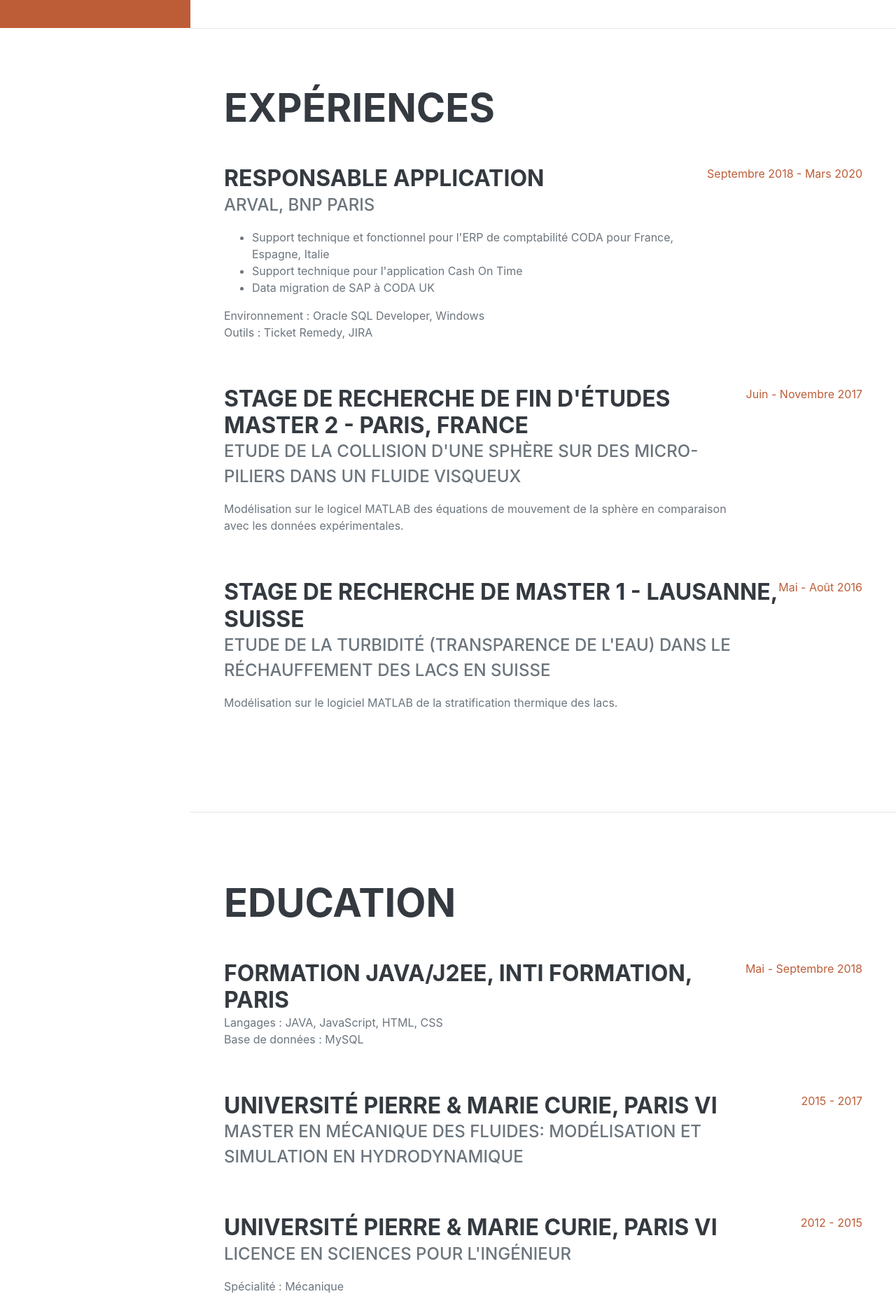
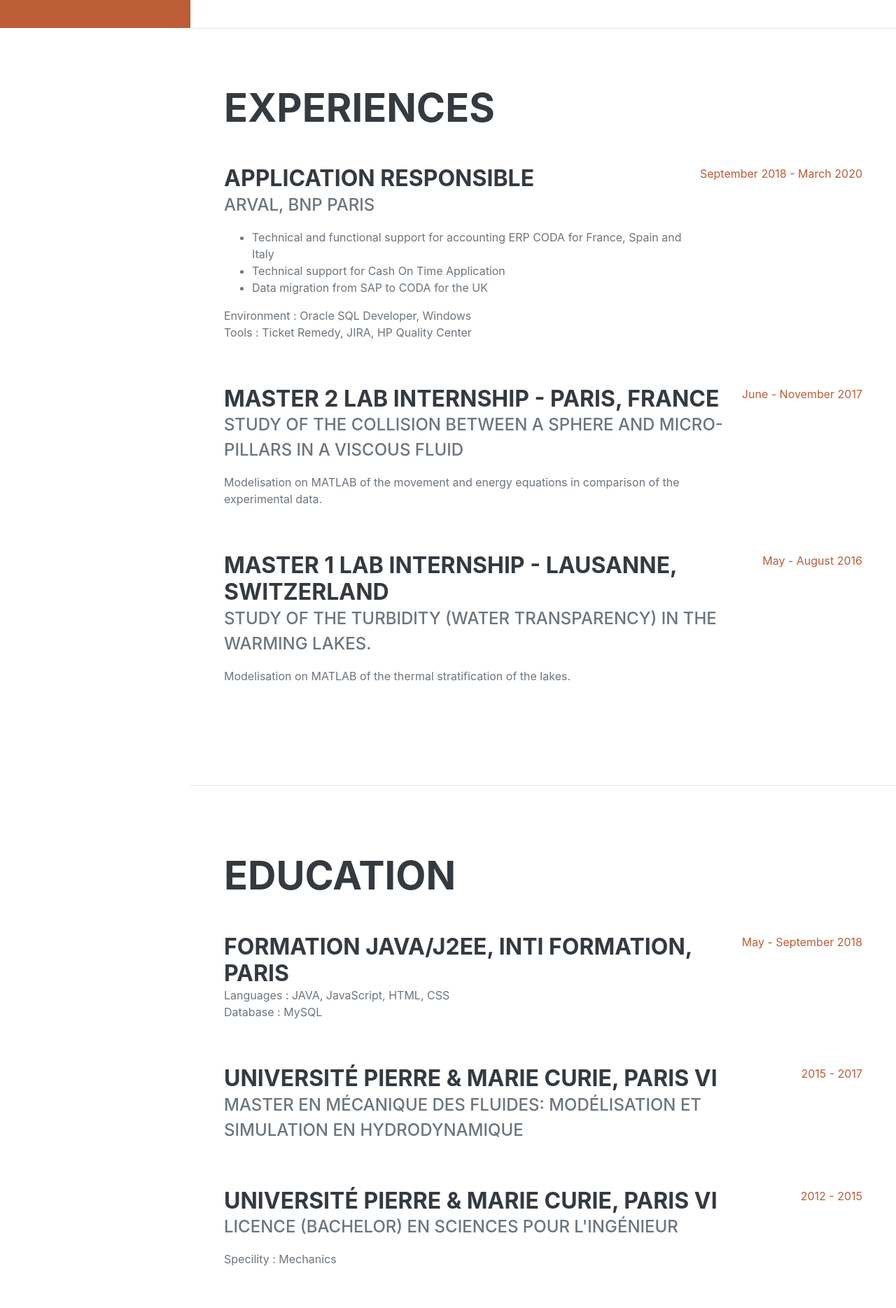
Before and after one commit to teamatcha/my-portfolio, a plain HTML site: page index.html in a window 1280 px wide. Shown: the part 760-2629 px from the top of the page at 70% size. Drawn offline with nearby package versions, Linux system fonts and the light colour scheme; a web font is replaced by a local one.

Commit message:
change from fr=>en

```diff
--- a/index.html
+++ b/index.html
@@ -35,7 +35,7 @@
                     <li class="nav-item"><a class="nav-link js-scroll-trigger" href="#education">Education</a></li>
                    <!-- <li class="nav-item"><a class="nav-link js-scroll-trigger" href="#skills">Skills</a></li>-->
                    <!--<li class="nav-item"><a class="nav-link js-scroll-trigger" href="#interests">Interests</a></li>-->
-                    <li class="nav-item"><a class="nav-link js-scroll-trigger" href="#awards">Projets</a></li>
+                    <li class="nav-item"><a class="nav-link js-scroll-trigger" href="#awards">Projects</a></li>
                 </ul>
             </div>
         </nav>
@@ -53,9 +53,9 @@
                        <!-- <a href="mailto:name@email.com">name@email.com</a>-->
                     </div>
                     <p class="lead mb-5">
-                        Intéressée par les nouvelles technologies et le développement web, je me forme actuellement en autodidacte via le site TheOdinProject.com
-                        en <strong>JavaScript</strong> et <strong>Ruby</strong>. Vous pouvez trouver sous la rubrique PROJETS des projets réalisés dans ces deux langages.
-                        </p>
+                        Interested in web development and new technologies, I am currently learning <strong>JavaScript</strong> et <strong>Ruby</strong> through the website TheOdinProject.
+
+                    </p>
                     <!--<div class="social-icons">
                         <a class="social-icon" href="#"><i class="fab fa-linkedin-in"></i></a>
                         <a class="social-icon" href="#"><i class="fab fa-github"></i></a>
@@ -66,38 +66,38 @@
             <!-- Experience-->
             <section class="resume-section" id="experience">
                 <div class="resume-section-content">
-                    <h2 class="mb-5">Expériences</h2>
+                    <h2 class="mb-5">Experiences</h2>
                     <div class="d-flex flex-column flex-md-row justify-content-between mb-5">
                         <div class="flex-grow-1">
-                            <h3 class="mb-0">Responsable Application</h3>
+                            <h3 class="mb-0">Application Responsible </h3>
                             <div class="subheading mb-3">ARVAL, BNP Paris</div>
                             <p>
                                 <ul>
-                                    <li>Support technique et fonctionnel pour l'ERP de comptabilité CODA pour France, Espagne, Italie</li>
-                                    <li>Support technique pour l'application Cash On Time</li>
-                                    <li>Data migration de SAP à CODA UK</li>
+                                    <li>Technical and functional support for accounting ERP CODA for France, Spain and Italy</li>
+                                    <li>Technical support for Cash On Time Application</li>
+                                    <li>Data migration from SAP to CODA for the UK</li>
                                 </ul>
-                                Environnement : Oracle SQL Developer, Windows <br>
-                                Outils : Ticket Remedy, JIRA
+                                Environment : Oracle SQL Developer, Windows <br>
+                                Tools : Ticket Remedy, JIRA, HP Quality Center
                             </p>
                         </div>
-                        <div class="flex-shrink-0"><span class="text-primary">Septembre 2018 - Mars 2020</span></div>
+                        <div class="flex-shrink-0"><span class="text-primary">September 2018 - March 2020</span></div>
                     </div>
                     <div class="d-flex flex-column flex-md-row justify-content-between mb-5">
                         <div class="flex-grow-1">
-                            <h3 class="mb-0">Stage de recherche de fin d'études Master 2 - Paris, France   </h3>
-                            <div class="subheading mb-3">Etude de la collision d'une sphère sur des micro-piliers dans un fluide visqueux</div>
-                            <p>Modélisation sur le logicel MATLAB des équations de mouvement de la sphère en comparaison avec les données expérimentales. </p>
+                            <h3 class="mb-0">Master 2 Lab Internship - Paris, France   </h3>
+                            <div class="subheading mb-3">Study of the collision between a sphere and micro-pillars in a viscous fluid</div>
+                            <p>Modelisation on MATLAB of the movement and energy equations in comparison of the experimental data. </p>
                         </div>
-                        <div class="flex-shrink-0"><span class="text-primary">Juin - Novembre 2017</span></div>
+                        <div class="flex-shrink-0"><span class="text-primary">June - November 2017</span></div>
                     </div>
                     <div class="d-flex flex-column flex-md-row justify-content-between mb-5">
                         <div class="flex-grow-1">
-                            <h3 class="mb-0">Stage de recherche de Master 1 - Lausanne, Suisse </h3>
-                            <div class="subheading mb-3">Etude de la turbidité (transparence de l'eau) dans le réchauffement des lacs en Suisse </div>
-                            <p>Modélisation sur le logiciel MATLAB de la stratification thermique des lacs.</p>
+                            <h3 class="mb-0">Master 1 Lab Internship - Lausanne, Switzerland </h3>
+                            <div class="subheading mb-3">Study of the turbidity (water transparency) in the warming lakes.</div>
+                            <p>Modelisation on MATLAB of the thermal stratification of the lakes.</p>
                         </div>
-                        <div class="flex-shrink-0"><span class="text-primary">Mai - Août 2016</span></div>
+                        <div class="flex-shrink-0"><span class="text-primary">May - August 2016</span></div>
                     </div>
                 </div>
             </section>
@@ -111,11 +111,11 @@
                             <h3 class="mb-0">Formation JAVA/J2EE, INTI Formation, Paris</h3>
                             <!--<div class="subheading mb-3"></div>-->
                             <div>
-                                <p>Langages : JAVA, JavaScript, HTML, CSS
-                                <br> Base de données : MySQL</p>
+                                <p>Languages : JAVA, JavaScript, HTML, CSS
+                                <br> Database : MySQL</p>
                             </div>
                         </div>
-                        <div class="flex-shrink-0"><span class="text-primary">Mai - Septembre 2018</span></div>
+                        <div class="flex-shrink-0"><span class="text-primary">May - September 2018</span></div>
                     </div>
                     <div class="d-flex flex-column flex-md-row justify-content-between mb-5">
                         <div class="flex-grow-1">
@@ -128,8 +128,8 @@
                     <div class="d-flex flex-column flex-md-row justify-content-between">
                         <div class="flex-grow-1">
                             <h3 class="mb-0">Université Pierre & Marie Curie, Paris VI</h3>
-                            <div class="subheading mb-3">Licence en Sciences Pour l'Ingénieur</div>
-                            <p>Spécialité : Mécanique</p>
+                            <div class="subheading mb-3">Licence (Bachelor) en Sciences Pour l'Ingénieur</div>
+                            <p>Specility : Mechanics</p>
                         </div>
                         <div class="flex-shrink-0"><span class="text-primary">2012 - 2015</span></div>
                     </div>
@@ -177,7 +177,7 @@
                 </div>
 
             </section> -->
-            <hr class="m-0" />
+           <!-- <hr class="m-0" />-->
             <!-- Interests-->
             <!--<section class="resume-section" id="interests">
                 <div class="resume-section-content">
@@ -190,42 +190,41 @@
             <!-- Awards-->
             <section class="resume-section" id="awards">
                 <div class="resume-section-content">
-                    <h2 class="mb-5">Projets personels</h2>
+                    <h2 class="mb-5">Personal projects</h2>
                     <h3>JavaScript</h3>
                     <ul class="fa-ul mb-0">
                         <li class="list-inline-item">
                             <a href="https://teamatcha.github.io/library/" target="_blank">
                                 <img class="img-thumbnail" src="images/library.png" width="150px" alt="Library">
-                                <legend>Bibliothèque</legend>
+                                <legend>Library</legend>
                             </a>
                         </li>
                         <li class="list-inline-item">
                             <a href="https://teamatcha.github.io/calculator/" target="_blank">
                                 <img class="img-thumbnail" src="images/calculator_image.jpg" width="150px">
-                                <legend>Calculatrice</legend>
+                                <legend>Calculator</legend>
                             </a>
                         </li>
                         <li class="list-inline-item">
                             <a href="https://teamatcha.github.io/etch-a-sketch/" target="_blank">
                                 <img class="img-thumbnail" src="images/etch-a-sketch.png" width="150px">
-                                <legend>Etch A Sketch</legend>
+                                <legend>Etch-A-Sketch</legend>
                             </a>
                         </li>
                     </ul>
-                    <br>
+                    <br><br>
                     <h3>Ruby</h3>
-
                     <ul class="fa-ul mb-0">
                         <li class="list-inline-item">
                             <a href="https://replit.com/@teamatcha/05-tic-tac-toe#README.md" target="_blank">
                                 <img class="img-thumbnail" src="images/tictactoe.jpeg" width="150px" alt="Tictactoe">
-                                <legend>Jeu du morpion</legend>
+                                <legend>Tic-Tac-Toe</legend>
                             </a>
                         </li>
                         <li class="list-inline-item">
                             <a href="https://replit.com/@teamatcha/08-hangman#README.md" target="_blank">
                                 <img class="img-thumbnail" src="images/hangman.png" width="150px">
-                                <legend>Jeu du pendu</legend>
+                                <legend>Hangman</legend>
                             </a>
                         </li>
                     </ul>
```
